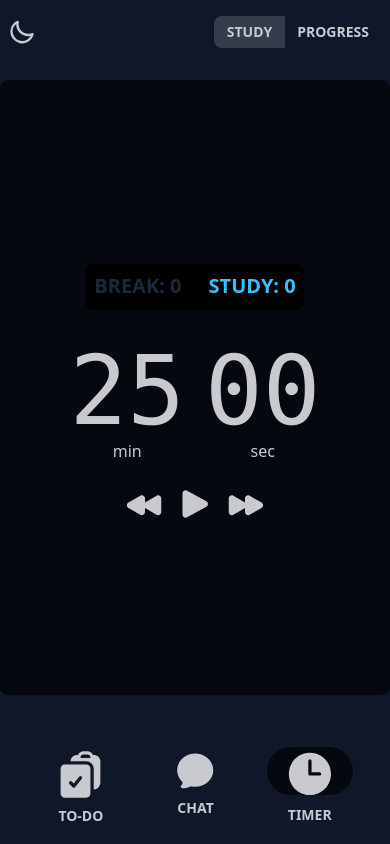
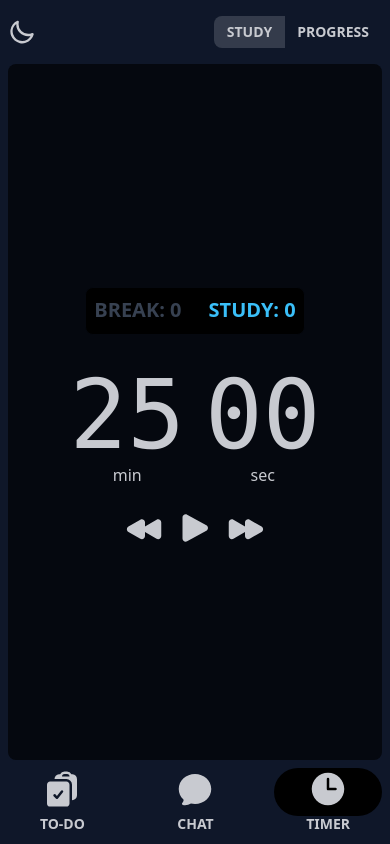
Before and after one commit to etretf/pomodoro-app, a React (Vite) app in the folder pomodoro-react/: page / in a window 390 px wide. Built offline with nearby package versions, Linux system fonts and the light colour scheme.

Commit message:
made some small changes

```diff
--- a/pomodoro-react/src/App.css
+++ b/pomodoro-react/src/App.css
@@ -23,7 +23,8 @@ p {
 }
 
 .container {
-    @apply mx-auto;
+    @apply mx-auto px-2;
+    max-width: 1300px;
 }
 
 .grid-container {
@@ -141,6 +142,14 @@ p {
     max-height: 500px;
 }
 
+.text-mode-selected {
+    @apply text-gray-400;
+}
+
+[data-theme="night"] .text-mode-selected {
+    @apply text-gray-700;
+  }
+
 /* .todo, .chatbot {
     @apply hidden sm:block;
 } */
@@ -150,8 +159,9 @@ p {
     min-height: 80%;
     grid-template-rows: 2fr 0fr;
  }
- .progress-chart, .tasks{
+ .progress-chart, .tasks, .home-component{
     min-height: 100%;
+    max-height: 100%;
  }
 }
 
--- a/pomodoro-react/src/components/Home.jsx
+++ b/pomodoro-react/src/components/Home.jsx
@@ -18,7 +18,14 @@ export default function Home(props) {
     setTimerFullScreen(prevValue => !prevValue)
   }
     return (
-      <div className={`grid-container container ${timerFullScreen? "span-2": ""} pomodoro`}>
+      <div className={
+        `${props.openTab === "all"?
+        `container ${timerFullScreen? "span-2": ""} pomodoro h-full grid-container`
+        :
+        `h-full container flex flex-col gap-4 min-h-fit ${props.openTab == "all" && "py-4"}`
+      }`
+
+        }>
         <Pomodoro
           fullScreen={timerFullScreen}
           openTab={props.openTab}
--- a/pomodoro-react/src/components/Navbar.jsx
+++ b/pomodoro-react/src/components/Navbar.jsx
@@ -88,23 +88,23 @@ export default function Root(props){
         </nav>
         <Outlet/>
         { props.currentSection === '/study' &&
-        <footer className="footer-nav sm:hidden sticky bottom-0">
-            <div className="w-full py-2 flex justify-center gap-8 mb-5">
+        <footer className="footer-nav sm:hidden sticky bottom-0 ">
+            <div className="w-full py-2 flex justify-center gap-7 mb-5 px-2">
                 <div>
-                    <button onClick={()=>props.handleTab('todo')} className={`btn btn-ghost btn-md rounded-full ${props.openTab === 'todo' ? 'bg-base-200' : ''}`}>
-                        <ClipboardDocumentCheckIcon/>
+                    <button onClick={()=>props.handleTab('todo')} className={`btn btn-ghost btn-md rounded-full  ${props.openTab === 'todo' ? 'bg-base-300' : ''}`}>
+                        <ClipboardDocumentCheckIcon className="h-10 w-10"/>
                         To-do
                     </button>
                 </div>
                 <div>
-                    <button onClick={()=>props.handleTab('chat')} className={`btn btn-ghost btn-md rounded-full ${props.openTab === 'chat' ? 'bg-base-200' : ''}`}>
-                        <ChatBubbleOvalLeftIcon/>
+                    <button onClick={()=>props.handleTab('chat')} className={`btn btn-ghost btn-md rounded-full ${props.openTab === 'chat' ? 'bg-base-300' : ''}`}>
+                        <ChatBubbleOvalLeftIcon className="h-10 w-10 py"/>
                         Chat
                     </button>
                 </div>
                 <div>
-                    <button onClick={()=>props.handleTab('timer')} className={`btn btn-ghost btn-md rounded-full ${props.openTab === 'timer' ? 'bg-base-200' : ''}`}>
-                        <ClockIcon/>
+                    <button onClick={()=>props.handleTab('timer')} className={`btn btn-ghost btn-md rounded-full ${props.openTab === 'timer' ? 'bg-base-300' : ''}`}>
+                        <ClockIcon className="h-10 w-10"/>
                         Timer
                     </button>
                 </div>
@@ -112,17 +112,17 @@ export default function Root(props){
         </footer>
         }
         { props.currentSection === '/progress' &&
-        <footer className="footer-nav sm:hidden sticky bottom-0">
-        <div className="w-full py-2 flex justify-center px-10 mb-10">
+        <footer className="footer-nav sm:hidden sticky bottom-0 ">
+        <div className="w-full py-2 flex justify-center gap-7 mb-5 px-2">
                 <div>
-                    <button onClick={()=>props.handleTab('studyprogress')} className={`btn btn-ghost btn-md rounded-full mb-2 ${props.openTab === 'studyprogress' ? 'bg-base-200' : ''}`}>
-                        <ChartBarIcon className="w-10 block pb-2 min-h-fit"/>
+                    <button onClick={()=>props.handleTab('studyprogress')} className={`btn btn-ghost btn-md rounded-full mb-2 ${props.openTab === 'studyprogress' ? 'bg-base-300' : ''}`}>
+                        <ChartBarIcon className="h-10 w-10"/>
                         Study Progress
                     </button>
                 </div>
                 <div>
-                    <button onClick={()=>props.handleTab('tasks')} className={`btn btn-ghost btn-md rounded-full ${props.openTab === 'tasks' ? 'bg-base-200' : ''}`}>
-                        <DocumentCheckIcon className="w-10 block pb-2"/>
+                    <button onClick={()=>props.handleTab('tasks')} className={`btn btn-ghost btn-md rounded-full ${props.openTab === 'tasks' ? 'bg-base-300' : ''}`}>
+                        <DocumentCheckIcon className="h-10 w-10"/>
                         Completed Tasks
                     </button>
                 </div>
--- a/pomodoro-react/src/components/Pomodoro.jsx
+++ b/pomodoro-react/src/components/Pomodoro.jsx
@@ -10,7 +10,7 @@ export default function Pomodoro(props){
       <div className={`home-component relative justify-center overflow-auto flex flex-col ${props.openTab === 'timer' || props.openTab === 'all' ? '' : 'hidden' }`}>
 
       <div className='btn no-animation pointer-events-none bg-base-300 flex gap-7 m-5 p-2 join'>
-          <p className={ props.sessionType === 'short break' || props.sessionType === 'long break' ? "text-primary text-xl join-item" : "text-neutral text-xl join-item"}>
+          <p className={ props.sessionType === 'short break' || props.sessionType === 'long break' ? "text-primary text-xl join-item" : "text-mode-selected text-xl join-item"}>
             Break: {Math.floor(props.numSessions / 2)}
           </p>
           <p className={ props.sessionType === 'study'? "text-primary text-xl join-item" : "text-neutral text-xl join-item"}>
--- a/pomodoro-react/src/components/Progress.jsx
+++ b/pomodoro-react/src/components/Progress.jsx
@@ -128,7 +128,7 @@ export default function Progress(props){
         datasets: [
             {
                 label: 'Study sessions',
-                data: weeklyArray.map(item => item.count),
+                data: weeklyArray.map(item => Math.ceil(item.count /2)),
                 backgroundColor: 'rgb(75, 192, 192)'
             },
         ]
@@ -140,6 +140,7 @@ export default function Progress(props){
           legend: {
             position: 'top',
           },
+
         },
     };
 
@@ -160,7 +161,7 @@ export default function Progress(props){
     }
 
     return(
-        <div className="h-full container flex flex-col gap-4 min-h-fit">
+        <div className={`h-full container flex flex-col gap-4 min-h-fit ${props.openTab == "all" && "py-4"}`}>
             <div className={`progress-chart rounded-lg col-span-2 p-4 flex flex-col items-center bg-base-200 ${props.openTab === 'studyprogress' || props.openTab === 'all' ? '' : 'hidden'}`}>
                 <h2 className="p-5">My progress</h2>
                 { props.openTab === 'all' &&
--- a/pomodoro-react/src/components/ToDo.jsx
+++ b/pomodoro-react/src/components/ToDo.jsx
@@ -203,7 +203,7 @@ const toastItems = toast.map(item => (
 
     return(
         <div className={`home-component to-do-component max-container  ${props.openTab !== 'todo' && props.openTab !== 'all' ? 'hidden' : ''} ${props.openTab === 'all' && 'flex flex-col half-w-component'}`}>
-           <div className="toast toast-start w-80">
+           <div className={`toast toast-start w-80 ${props.openTab === "todo" && "toast-top"}`}>
             {toastItems}
             </div>
 
--- a/pomodoro-react/src/components/ToDoItem.jsx
+++ b/pomodoro-react/src/components/ToDoItem.jsx
@@ -3,7 +3,7 @@ import { TrashIcon, PencilIcon } from '@heroicons/react/24/solid'
 export default function ToDoItem(props)
 {
     return(
-        <div className='task-item h-20 sm:h-auto'>
+        <div className={`task-item h-20 sm:h-auto ${props.openTab === "todo" && "mb-3"}`}>
             <input type="checkbox"  className="checkbox" disabled={props.disabled} onChange={props.check} checked={props.complete}/>
             <div className='task-item-1 w-10/12'>
                 <h3 className="m-0">{props.title}</h3>
--- a/pomodoro-react/src/components/ToDoItemTemplate.jsx
+++ b/pomodoro-react/src/components/ToDoItemTemplate.jsx
@@ -22,7 +22,7 @@ export default function ToDoItemTemplate(props)
     }
 
     return(
-        <div className='task-item task-item-edit'>
+        <div className={`task-item task-item-edit ${props.openTab === "todo" && "mb-3"}`}>
             <form className="w-full item-form py-2" onSubmit={() => props.submitItem(event, inputData, props.id)}>
                     <input
                     type="text"
```
